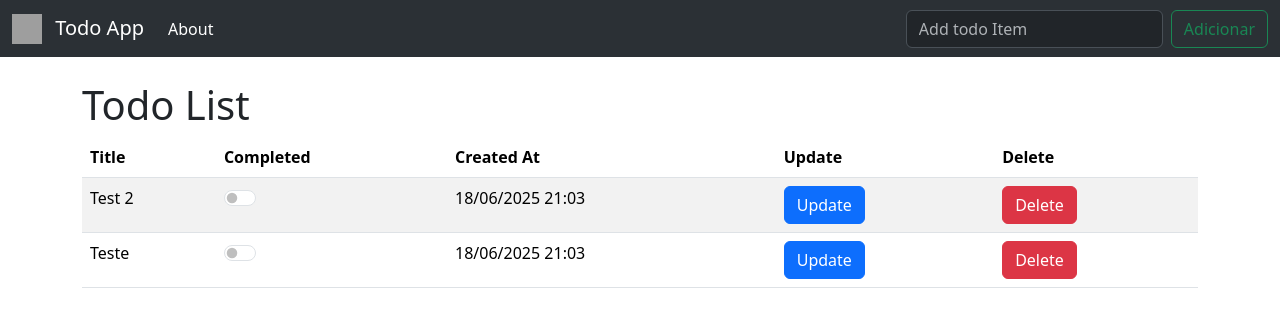
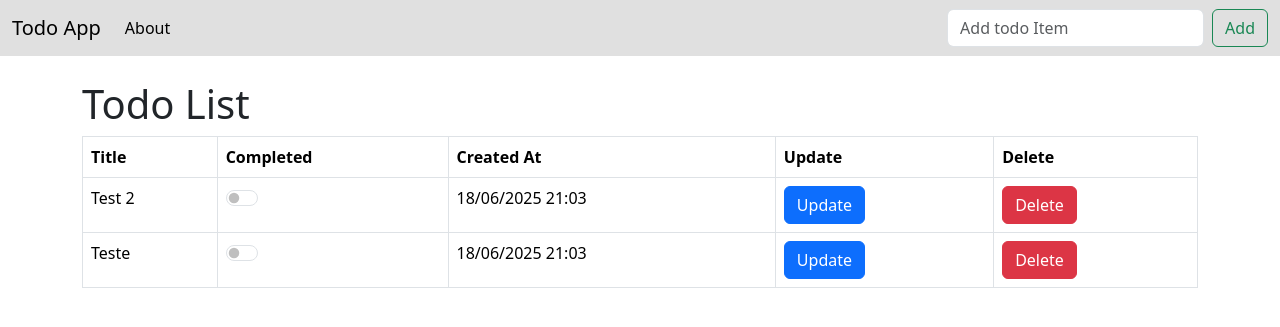
Before and after one commit to GuilhermeLuan/Projeto-NovasTecnologias-AT1, a Django app: page / in a window 1280 px wide. Shown: the top 327 px of the page. Run offline with Django 5.2, Linux system fonts and the light colour scheme; data comes from the database, SQL or seed files in the repository; both versions use the stored data as it was after the commit; grey boxes are pictures that could not be loaded.

Commit message:
feat: update UI elements in base and home pages for improved user experience

```diff
--- a/todoApp/todo_list/Templates/base.html
+++ b/todoApp/todo_list/Templates/base.html
@@ -3,14 +3,13 @@
   <head>
     <meta charset="utf-8">
     <meta name="viewport" content="width=device-width, initial-scale=1">
-    <title>Bootstrap demo</title>
+    <title>Todo App</title>
     <link href="https://cdn.jsdelivr.net/npm/bootstrap@5.3.6/dist/css/bootstrap.min.css" rel="stylesheet" integrity="sha384-4Q6Gf2aSP4eDXB8Miphtr37CMZZQ5oXLH2yaXMJ2w8e2ZtHTl7GptT4jmndRuHDT" crossorigin="anonymous">
   </head>
   <body>
-    <nav class="navbar navbar-expand-lg bg-body-tertiary" data-bs-theme="dark">
+    <nav class="navbar navbar-expand-lg"  style="background-color: #E0E0E0;">
       <div class="container-fluid">
         <a class="navbar-brand" href="{% url 'home' %}">
-          <img src="https://logodownload.org/wp-content/uploads/2016/09/flamengo-logo-escudo-novo.png" alt="Flamengo" width="30" height="30" class="d-inline-block align-text-top me-2">
           Todo App
         </a>
         <button class="navbar-toggler" type="button" data-bs-toggle="collapse" data-bs-target="#navbarSupportedContent" aria-controls="navbarSupportedContent" aria-expanded="false" aria-label="Toggle navigation">
@@ -25,7 +24,7 @@
           <form class="d-flex" role="search" method="post">
             {% csrf_token %}
             <input class="form-control me-2" type="search" placeholder="Add todo Item" aria-label="Search" name="title"/>
-            <button class="btn btn-outline-success" type="submit">Adicionar</button>
+            <button class="btn btn-outline-success" type="submit">Add</button>
           </form>
         </div>
       </div>
--- a/todoApp/todo_list/Templates/home.html
+++ b/todoApp/todo_list/Templates/home.html
@@ -4,7 +4,7 @@
     <h1>Todo List</h1>
 
     {% if todos %}
-        <table class="table table-striped">
+        <table class="table table-bordered">
             <thead>
             <tr>
                 <th scope="col">Title</th>
@@ -33,7 +33,7 @@
                         <td>{{ todo.created_at|date:"d/m/Y H:i" }}</td>
                         <td>
                             <a href="{% url 'update' todo.id %}">
-                                <button type="button" class="btn btn-primary">Update</button>
+                                <button type="button" class="btn btn-primary" >Update</button>
                             </a>
                         </td>
                         <td>
```
Also changed, not shown: todoApp/db.sqlite3.
